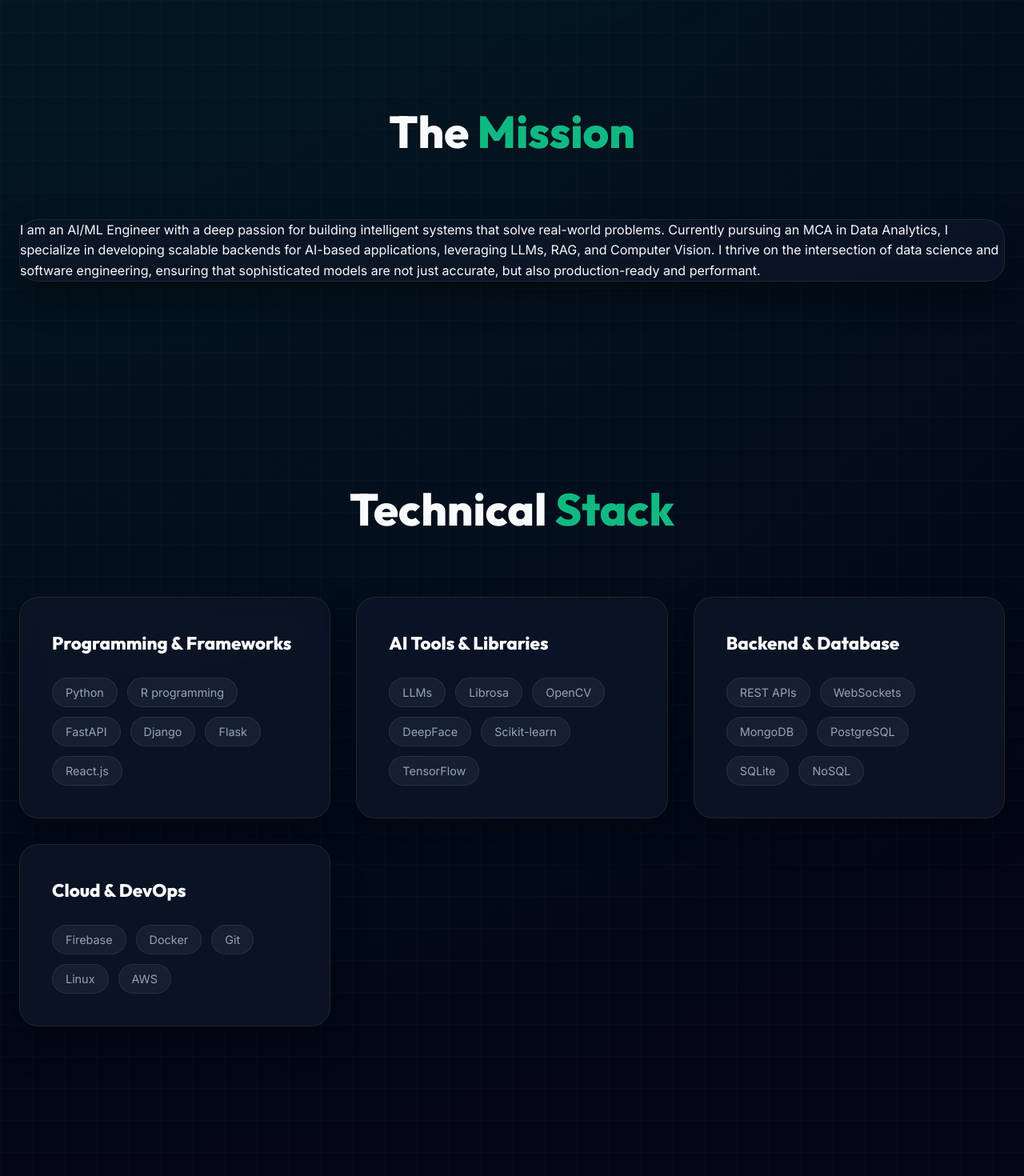
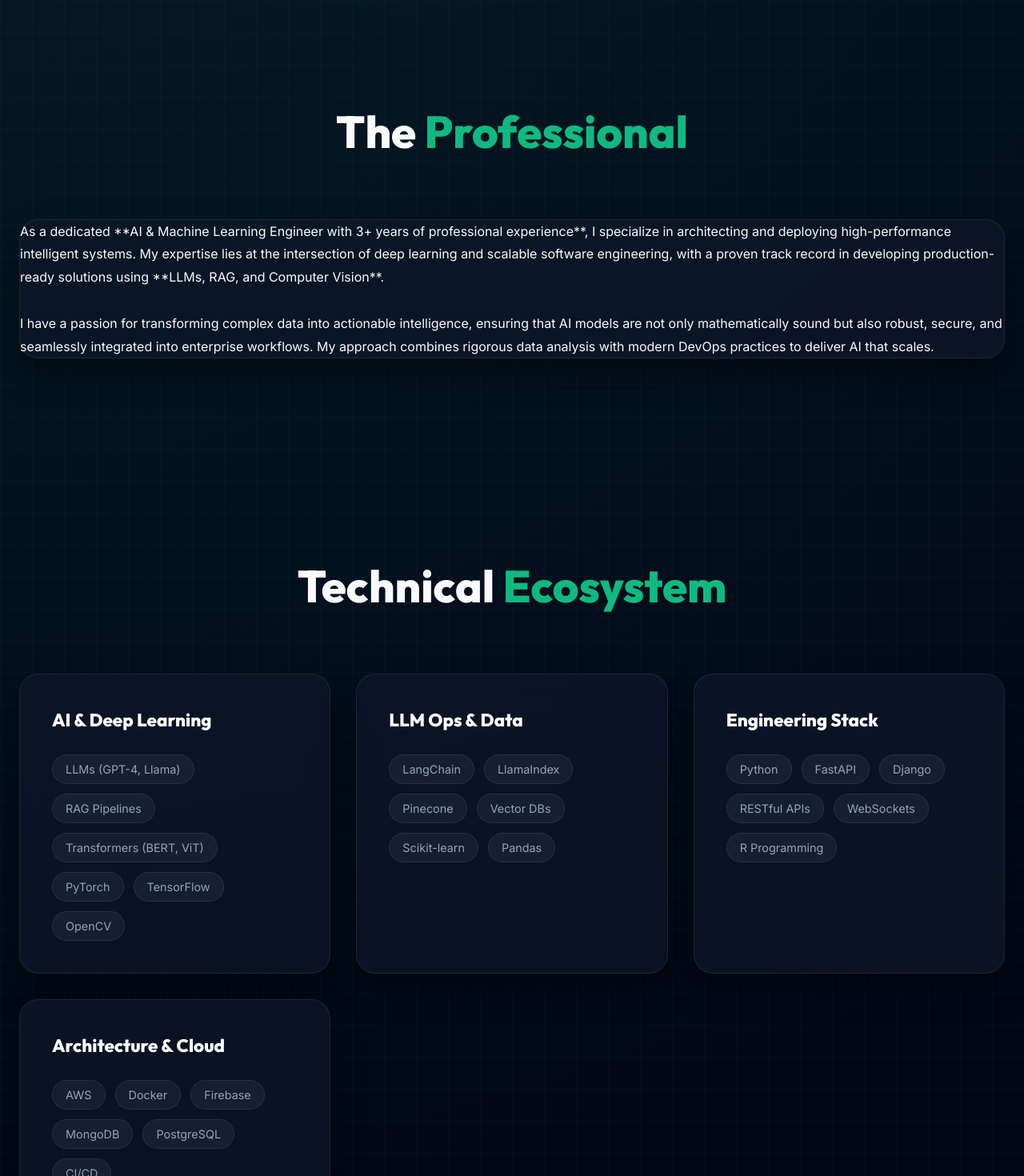
Before and after one commit to Shb987/Portfolio, a React (Vite) app: page / in a window 1280 px wide. Shown: the part 800-2270 px from the top of the page at 80% size. Built offline with nearby package versions, Linux system fonts and the light colour scheme.

Commit message:
Enhancement: Professional About rewrite (3+ years experience), expanded AI/ML skills ecosystem, redesigned Contact section, and fixed font overlapping

```diff
--- a/src/components/About.jsx
+++ b/src/components/About.jsx
@@ -3,13 +3,18 @@
 const About = () => {
   return (
     <section id="about" className="section about">
-      <h3 className="section-title">The <span>Mission</span></h3>
+      <h3 className="section-title">The <span>Professional</span></h3>
       <div className="glass p-8">
-        <p className="description">
-          I am an AI/ML Engineer with a deep passion for building intelligent systems that solve real-world problems.
-          Currently pursuing an MCA in Data Analytics, I specialize in developing scalable backends for AI-based applications,
-          leveraging LLMs, RAG, and Computer Vision. I thrive on the intersection of data science and software engineering,
-          ensuring that sophisticated models are not just accurate, but also production-ready and performant.
+        <p className="description" style={{ textAlign: 'left', lineHeight: '1.8' }}>
+          As a dedicated **AI & Machine Learning Engineer with 3+ years of professional experience**,
+          I specialize in architecting and deploying high-performance intelligent systems. My expertise
+          lies at the intersection of deep learning and scalable software engineering, with a proven
+          track record in developing production-ready solutions using **LLMs, RAG, and Computer Vision**.
+          <br /><br />
+          I have a passion for transforming complex data into actionable intelligence, ensuring that
+          AI models are not only mathematically sound but also robust, secure, and seamlessly
+          integrated into enterprise workflows. My approach combines rigorous data analysis with
+          modern DevOps practices to deliver AI that scales.
         </p>
       </div>
     </section>
--- a/src/components/Contact.jsx
+++ b/src/components/Contact.jsx
@@ -3,21 +3,35 @@
 const Contact = () => {
   return (
     <section id="contact" className="section contact">
-      <div className="glass contact-container">
-        <h3 className="section-title">Get In Touch</h3>
-        <p>Currently open to new opportunities and interesting collaborations.</p>
-        <div className="contact-links">
-          <a href="mailto:shihabameen386@gmail.com" className="contact-item">
-            <span className="icon">📧</span>
-            shihabameen386@gmail.com
-          </a>
-          <a href="tel:7025003123" className="contact-item">
-            <span className="icon">📞</span>
-            +91 7025003123
-          </a>
-          <div className="social-links">
-            <a href="https://github.com/Shb987" target="_blank" rel="noreferrer">GitHub</a>
-            <a href="https://www.linkedin.com/in/shihab-ahmed-90b079245/" target="_blank" rel="noreferrer">LinkedIn</a>
+      <div className="glass contact-card">
+        <div className="contact-header">
+          <h3 className="section-title" style={{ marginBottom: '1rem', textAlign: 'left' }}>
+            Let's Build the <span>Future</span>
+          </h3>
+          <p className="contact-sub">
+            Available for high-impact AI/ML engineering roles and strategic collaborations.
+          </p>
+        </div>
+
+        <div className="contact-grid">
+          <div className="contact-info">
+            <div className="contact-method">
+              <span className="label">Primary Email</span>
+              <a href="mailto:shihabameen386@gmail.com" className="value">shihabameen386@gmail.com</a>
+            </div>
+            <div className="contact-method">
+              <span className="label">Contact Number</span>
+              <a href="tel:7025003123" className="value">+91 7025003123</a>
+            </div>
+          </div>
+
+          <div className="contact-actions">
+            <a href="https://www.linkedin.com/in/shihab-ahmed-90b079245/" target="_blank" rel="noreferrer" className="glass-btn">
+              LinkedIn Profile
+            </a>
+            <a href="https://github.com/Shb987" target="_blank" rel="noreferrer" className="glass-btn">
+              GitHub Repository
+            </a>
           </div>
         </div>
       </div>
--- a/src/components/Skills.jsx
+++ b/src/components/Skills.jsx
@@ -2,27 +2,27 @@
 
 const skillData = [
   {
-    category: "Programming & Frameworks",
-    items: ["Python", "R programming", "FastAPI", "Django", "Flask", "React.js"]
+    category: "AI & Deep Learning",
+    items: ["LLMs (GPT-4, Llama)", "RAG Pipelines", "Transformers (BERT, ViT)", "PyTorch", "TensorFlow", "OpenCV"]
   },
   {
-    category: "AI Tools & Libraries",
-    items: ["LLMs", "Librosa", "OpenCV", "DeepFace", "Scikit-learn", "TensorFlow"]
+    category: "LLM Ops & Data",
+    items: ["LangChain", "LlamaIndex", "Pinecone", "Vector DBs", "Scikit-learn", "Pandas"]
   },
   {
-    category: "Backend & Database",
-    items: ["REST APIs", "WebSockets", "MongoDB", "PostgreSQL", "SQLite", "NoSQL"]
+    category: "Engineering Stack",
+    items: ["Python", "FastAPI", "Django", "RESTful APIs", "WebSockets", "R Programming"]
   },
   {
-    category: "Cloud & DevOps",
-    items: ["Firebase", "Docker", "Git", "Linux", "AWS"]
+    category: "Architecture & Cloud",
+    items: ["AWS", "Docker", "Firebase", "MongoDB", "PostgreSQL", "CI/CD"]
   }
 ]
 
 const Skills = () => {
   return (
     <section id="skills" className="section skills">
-      <h3 className="section-title">Technical <span>Stack</span></h3>
+      <h3 className="section-title">Technical <span>Ecosystem</span></h3>
       <div className="skills-grid">
         {skillData.map((skill, index) => (
           <div key={index} className="glass skill-card">
--- a/src/index.css
+++ b/src/index.css
@@ -139,7 +139,7 @@
 
 .hero h1 {
   font-size: clamp(3rem, 8vw, 6rem);
-  line-height: 0.9;
+  line-height: 1.1; /* Increased to prevent overlap */
   margin-bottom: 2rem;
   background: linear-gradient(to bottom, #fff 40%, var(--text-dim));
   -webkit-background-clip: text;
@@ -149,11 +149,12 @@
 
 .hero h2 {
   font-family: 'JetBrains Mono', monospace;
-  font-size: clamp(1rem, 3vw, 1.4rem);
+  font-size: clamp(0.9rem, 2.5vw, 1.2rem); /* Slightly smaller to prevent overlap */
   color: var(--accent-primary);
   margin-bottom: 2rem;
   letter-spacing: 2px;
   text-transform: uppercase;
+  line-height: 1.4;
 }
 
 .hero p {
@@ -186,6 +187,68 @@
 .btn.primary:hover {
   background: var(--accent-primary);
   box-shadow: 0 0 30px var(--accent-glow);
+}
+
+/* Redesigned Contact Section */
+.contact-card {
+  padding: 80px;
+  max-width: 1000px;
+  margin: 0 auto;
+}
+
+.contact-sub {
+  color: var(--text-dim);
+  font-size: 1.2rem;
+  margin-bottom: 3rem;
+}
+
+.contact-grid {
+  display: grid;
+  grid-template-columns: 1.5fr 1fr;
+  gap: 60px;
+  align-items: center;
+}
+
+.contact-method {
+  margin-bottom: 40px;
+}
+
+.contact-method .label {
+  display: block;
+  font-family: 'JetBrains Mono', monospace;
+  color: var(--accent-primary);
+  font-size: 0.8rem;
+  text-transform: uppercase;
+  margin-bottom: 8px;
+}
+
+.contact-method .value {
+  font-size: 1.8rem;
+  font-weight: 700;
+  color: #fff;
+  word-break: break-all;
+}
+
+.contact-actions {
+  display: flex;
+  flex-direction: column;
+  gap: 20px;
+}
+
+.glass-btn {
+  padding: 20px;
+  border-radius: 16px;
+  background: rgba(255,255,255,0.03);
+  border: 1px solid var(--glass-border);
+  text-align: center;
+  font-weight: 600;
+  color: #fff;
+}
+
+.glass-btn:hover {
+  background: rgba(255,255,255,0.08);
+  border-color: var(--accent-primary);
+  transform: translateX(10px);
 }
 
 .btn.secondary {
```
